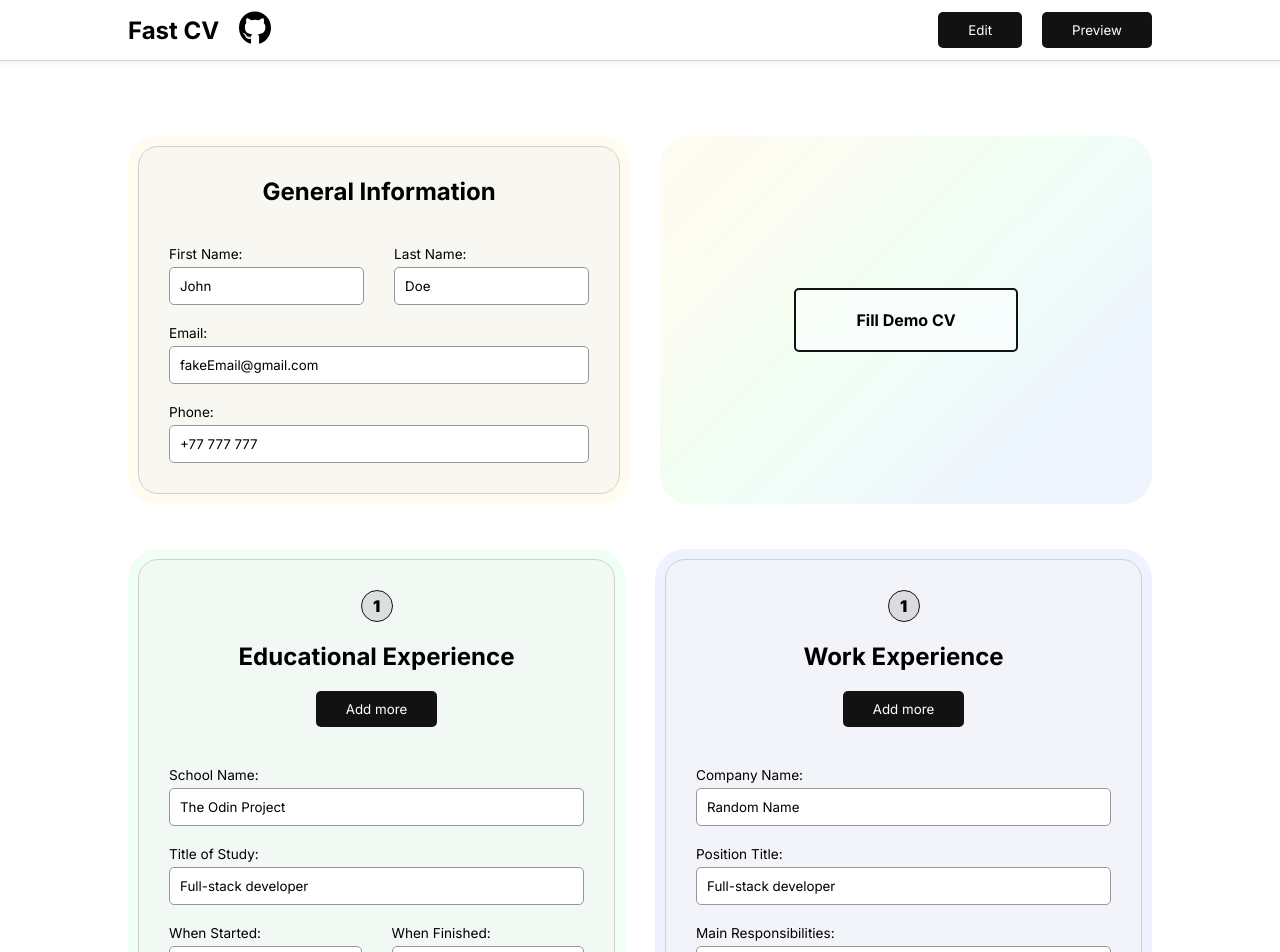
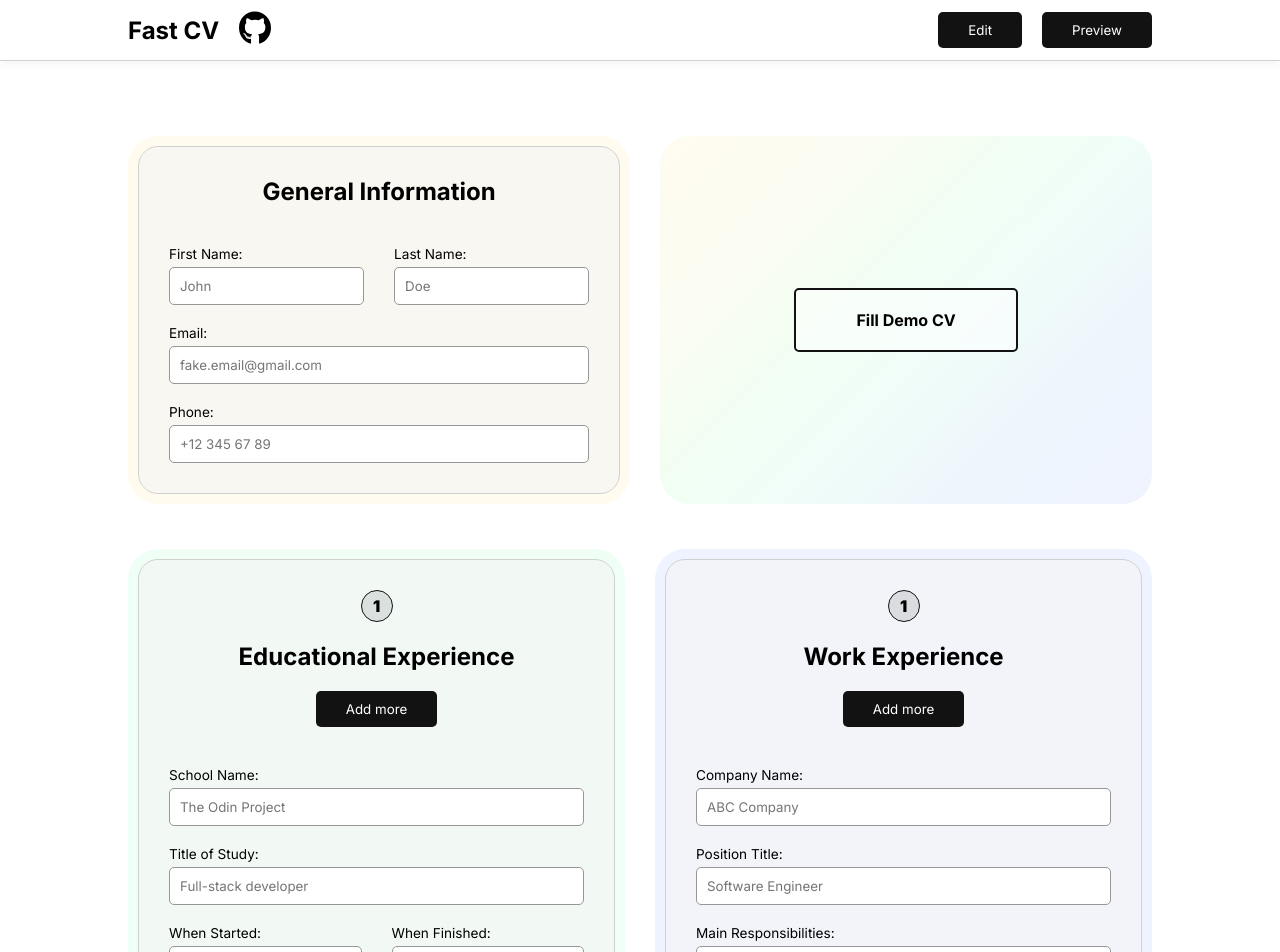
Before and after one commit to x6Nenko/Odin-CV-Application, a React (Vite) app: page / in a window 1280 px wide. Shown: the top 952 px of the page. Built offline with nearby package versions, Linux system fonts and the light colour scheme.

Commit message:
Add button to fill demo CV

```diff
--- a/src/App.jsx
+++ b/src/App.jsx
@@ -10,28 +10,28 @@ const App = () => {
   const [mode, setMode] = useState("edit")
 
   const [general, setGeneral] = useState({
-    firstName: 'John',
-    lastName: 'Doe',
-    email: 'fakeEmail@gmail.com',
-    phone: '+77 777 777'
+    firstName: '',
+    lastName: '',
+    email: '',
+    phone: ''
   })
 
   const [education, setEducation] = useState([
     {
-      schoolName: 'The Odin Project',
-      title: 'Full-stack developer',
-      startDate: '06/2023',
-      finishDate: '??/2024'
+      schoolName: '',
+      title: '',
+      startDate: '',
+      finishDate: ''
     }
   ])
 
   const [experience, setExperience] = useState([
     {
-      companyName: 'Random Name',
-      position: 'Full-stack developer',
-      responsibilities: '- Creating nice websites;\n- Creating accesible websites;\n- Creating functional websites;',
-      startDate: '2024',
-      finishDate: 'Still working'
+      companyName: '',
+      position: '',
+      responsibilities: '',
+      startDate: '',
+      finishDate: ''
     }
   ])
 
@@ -87,6 +87,56 @@ const App = () => {
     }])
   }
 
+  function handleFillDemoCvBtn() {
+    setGeneral(
+      {
+        firstName: 'John',
+        lastName: 'Doe',
+        email: 'fake.email@gmail.com',
+        phone: '+12 345 67 89'
+      }
+    )
+
+    setEducation([
+      {
+        schoolName: 'The Odin Project',
+        title: 'Full-stack developer',
+        startDate: 'June 2023',
+        finishDate: 'Present'
+      },
+      {
+        schoolName: 'freeCodeCamp',
+        title: 'Full-stack developer',
+        startDate: 'September 2022',
+        finishDate: 'January 2023'
+      }
+    ])
+
+    setExperience([
+      {
+        companyName: 'ABC Company',
+        position: 'Software Engineer',
+        responsibilities: 'Developed and maintained web applications',
+        startDate: 'January 2020',
+        finishDate: 'Present'
+      },
+      {
+        companyName: 'XYZ Corporation',
+        position: 'Product Manager',
+        responsibilities: 'Managed product development lifecycle',
+        startDate: 'June 2018',
+        finishDate: 'December 2022'
+      },
+      {
+        companyName: 'Tech Innovations Ltd.',
+        position: 'Senior Software Developer',
+        responsibilities: 'Led backend development projects',
+        startDate: 'March 2016',
+        finishDate: 'May 2021'
+      }
+    ])
+  }
+
   return (
     <>
       <Navbar
@@ -107,7 +157,7 @@ const App = () => {
               </div>
 
               <div className='placeholderWrapper'>
-                <button>Fill Demo CV</button>
+                <button onClick={handleFillDemoCvBtn}>Fill Demo CV</button>
               </div>
             </div>
 
--- a/src/components/editCV/Education.jsx
+++ b/src/components/editCV/Education.jsx
@@ -11,6 +11,7 @@ const Education = ({ educationState, handleChange, children }) => {
         name={"schoolName"}
         value={educationState.schoolName}
         onChange={handleChange}
+        placeHolder={"The Odin Project"}
       />
 
       <Input
@@ -19,6 +20,7 @@ const Education = ({ educationState, handleChange, children }) => {
         name={"title"}
         value={educationState.title}
         onChange={handleChange}
+        placeHolder={"Full-stack developer"}
       />
 
       <div className="pairInputs">
--- a/src/components/editCV/Experience.jsx
+++ b/src/components/editCV/Experience.jsx
@@ -11,6 +11,7 @@ const Experience = ({ experienceState, handleChange, children }) => {
         name={"companyName"}
         value={experienceState.companyName}
         onChange={handleChange}
+        placeHolder={"ABC Company"}
       />
 
       <Input
@@ -19,6 +20,7 @@ const Experience = ({ experienceState, handleChange, children }) => {
         name={"position"}
         value={experienceState.position}
         onChange={handleChange}
+        placeHolder={"Software Engineer"}
       />
 
       <Input
@@ -27,6 +29,7 @@ const Experience = ({ experienceState, handleChange, children }) => {
         name={"responsibilities"}
         value={experienceState.responsibilities}
         onChange={handleChange}
+        placeHolder={"Developed and maintained web applications"}
       />
 
       <div className="pairInputs">
--- a/src/components/editCV/General.jsx
+++ b/src/components/editCV/General.jsx
@@ -12,6 +12,7 @@ const General = ({ generalState, handleChange, children }) => {
           name={"firstName"}
           value={generalState.firstName}
           onChange={handleChange}
+          placeHolder={"John"}
         />
 
         <Input
@@ -20,6 +21,7 @@ const General = ({ generalState, handleChange, children }) => {
           name={"lastName"}
           value={generalState.lastName}
           onChange={handleChange}
+          placeHolder={"Doe"}
         />
       </div>
 
@@ -29,6 +31,7 @@ const General = ({ generalState, handleChange, children }) => {
         name={"email"}
         value={generalState.email}
         onChange={handleChange}
+        placeHolder={"fake.email@gmail.com"}
       />
 
       <Input
@@ -37,6 +40,7 @@ const General = ({ generalState, handleChange, children }) => {
         name={"phone"}
         value={generalState.phone}
         onChange={handleChange}
+        placeHolder={"+12 345 67 89"}
       />
     </section>
   )
--- a/src/components/previewCV/Preview.jsx
+++ b/src/components/previewCV/Preview.jsx
@@ -6,7 +6,7 @@ import EducationExperienceItem from "./EducationExperienceItem"
 
 const Preview = ({ generalState, educationState, experienceState }) => {
   return (
-    <section>
+    <section className="previewSection">
       <article>
         <h1 className="name">{generalState.firstName} {generalState.lastName}</h1>
       </article>
--- a/src/styles/previewCV.css
+++ b/src/styles/previewCV.css
@@ -1,3 +1,7 @@
+.previewSection {
+    margin-top: 75px;
+}
+
 .name {
     font-size: 2rem;
     text-align: center;
@@ -39,7 +43,8 @@
 }
 
 .companyInfo {
-    min-width: 200px;
+    min-width: 260px;
+    max-width: 260px;
 }
 
 .title {
```
